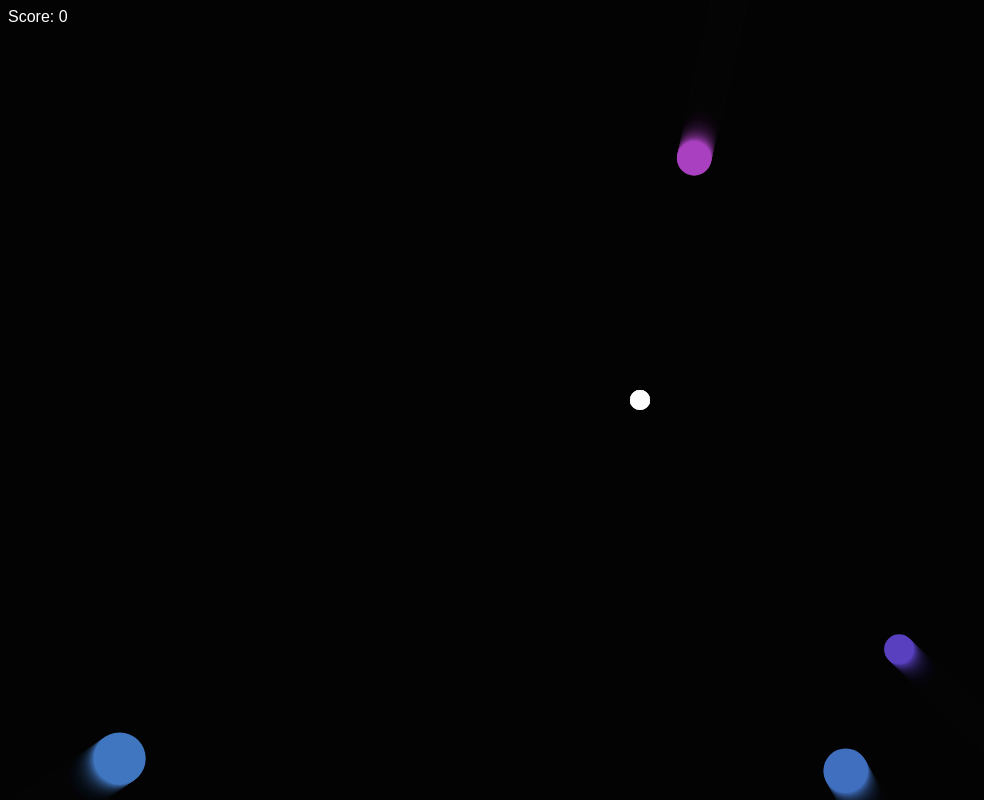
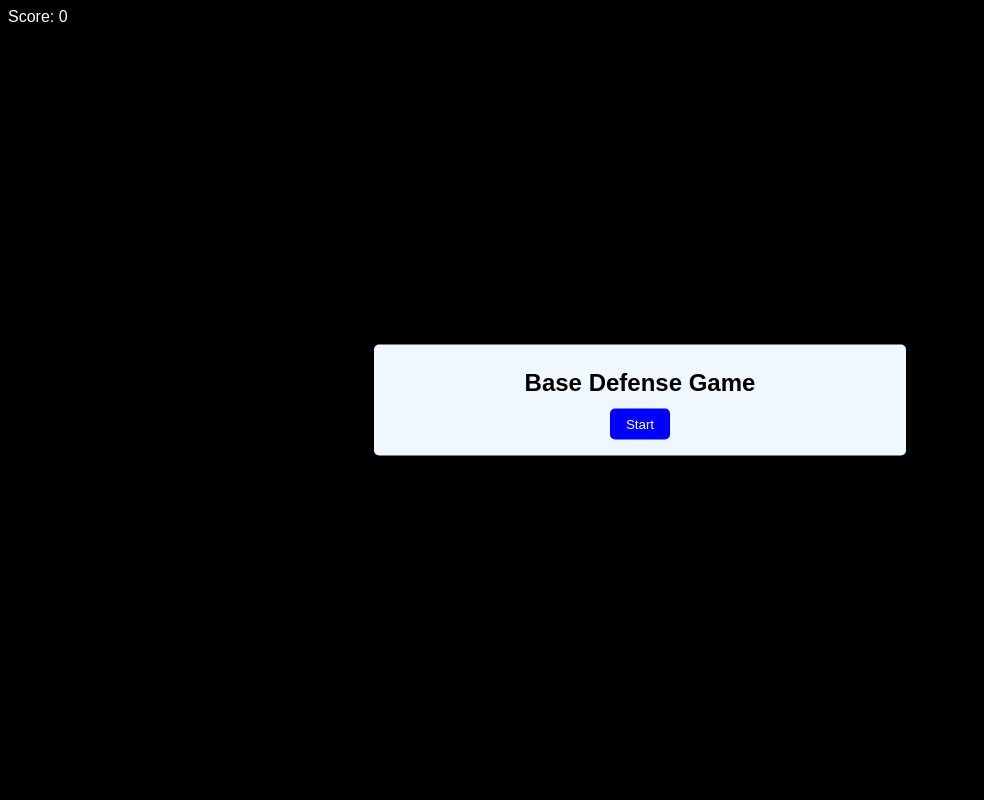
Before and after one commit to cmakride/space-invaders, a plain HTML site: page index.html in a window 1280 px wide. Shown: the whole page, without its empty margins (0-984 px from the left). Drawn offline with nearby package versions, Linux system fonts and the light colour scheme.

Commit message:
Start Button

```diff
--- a/index.html
+++ b/index.html
@@ -2,6 +2,7 @@
   body {
     margin: 0;
     font-family: sans-serif;
+    background-color: black;
   }
 </style>
 <div style="
@@ -57,6 +58,41 @@ border-radius: 5px;
   ">Restart Game</button>
 </div>
 
+<div id="startEl"
+style="
+display: block;
+position: absolute;
+background-color: aliceblue;
+top: 50%;
+transform: translate(-50%,-50%);left: 50%;
+padding: 16px;
+max-width: 500px;
+width: 100%;
+text-align: center;
+border-radius: 5px;
+
+">
+
+  <h1
+  style="
+  user-select: none;
+  font-size: 24px;
+  margin-bottom: 0;
+  margin-top: 8px;
+  ">Base Defense Game</h1>
+
+  <button id="startButtonEl"
+  style="
+  margin-top: 12px;
+  background-color: blue;
+  border: none;
+  color: white;
+  padding: 8px 16px;
+  border-radius: 5px;
+  cursor: pointer;
+  ">Start</button>
+</div>
+
 <canvas></canvas>
 <!-- ! animation link -->
 <script src="https://cdnjs.cloudflare.com/ajax/libs/gsap/3.10.4/gsap.min.js"
--- a/index.js
+++ b/index.js
@@ -8,6 +8,8 @@ const scoreEl = document.querySelector('#scoreEl')
 const modalEl = document.querySelector('#modalEl')
 const modalScoreEl = document.querySelector('#modalScoreEl')
 const buttonEl = document.querySelector('#buttonEl')
+const startButtonEl = document.querySelector('#startButtonEl')
+const startEl = document.querySelector('#startEl')
 const ctx = canvas.getContext('2d')
 
 canvas.width = innerWidth
@@ -114,7 +116,7 @@ let animationId
 let intervalId
 let score = 0
 
-function init(){
+function init() {
   player = new Player(x, y, 10, 'white')
   projectiles = []
   enemies = []
@@ -133,7 +135,7 @@ const projectile = new Projectile(
     x: -1,
     y: -1
   })
-  //! loop through these projectiles array in the animate loop
+//! loop through these projectiles array in the animate loop
 
 
 function spawnEnemies() {
@@ -270,7 +272,7 @@ window.addEventListener("click", (event) => {
 
 })
 
-buttonEl.addEventListener('click',()=>{
+buttonEl.addEventListener('click', () => {
   init()
   animate()
   spawnEnemies()
@@ -278,5 +280,9 @@ buttonEl.addEventListener('click',()=>{
 
 })
 
-animate()
-spawnEnemies()
+startButtonEl.addEventListener('click', () => {
+  init()
+  animate()
+  spawnEnemies()
+  startEl.style.display = 'none'
+})
```
